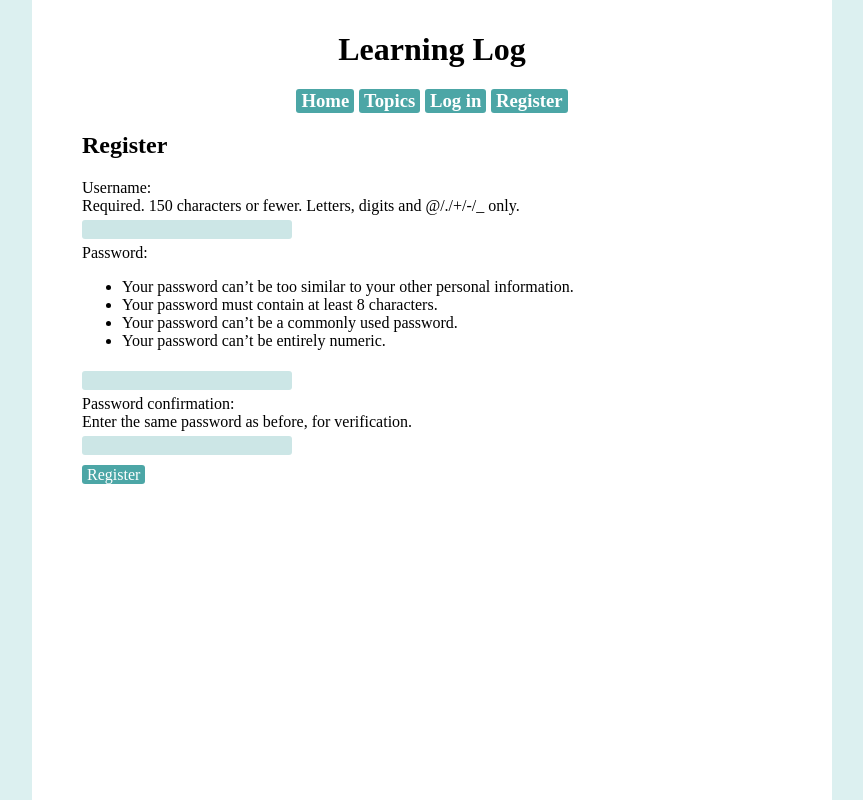
After one commit to m-stein/python_learning_log, a Django app: page /accounts/register in a window 1280 px wide. The commit adds this page. Shown: the whole page, without its empty margins (208-1071 px from the left). Run offline with Django 5.2, Linux system fonts and the light colour scheme.

Commit message:
enable users to register; fix radio button style

```diff
--- /dev/null
+++ b/accounts/forms.py
@@ -0,0 +1,5 @@
+from django.contrib.auth.forms import UserCreationForm
+
+
+class MyUserCreationForm(UserCreationForm):
+    usable_password = None
--- /dev/null
+++ b/accounts/templates/registration/register.html
@@ -0,0 +1,9 @@
+{% extends 'learning_logs/base.html' %}
+{% block content %}
+    <h2>Register</h2>
+    <form action="{% url 'accounts:register' %}" method="post">
+        {% csrf_token %}
+        {{ form.as_div }}
+        <button name="submit">Register</button>
+    </form>
+{% endblock content %}
--- a/accounts/urls.py
+++ b/accounts/urls.py
@@ -1,6 +1,8 @@
 from django.urls import path, include
+from . import views
 
 app_name = 'accounts'
 urlpatterns = [
     path('', include('django.contrib.auth.urls')),
+    path('register', views.register, name='register'),
 ]
--- a/accounts/views.py
+++ b/accounts/views.py
@@ -1,3 +1,18 @@
-from django.shortcuts import render
+from django.contrib.auth import login
+from django.shortcuts import render, redirect
+from .forms import MyUserCreationForm
 
-# Create your views here.
+
+def register(request):
+    # if user data was submitted, process the data and return to other page
+    if request.method == 'POST':
+        form = MyUserCreationForm(data=request.POST)
+        if form.is_valid():
+            new_user = form.save()
+            login(request, new_user)
+            return redirect('learning_logs:index')
+        else:
+            print("Warning: form not valid")
+
+    # else return an empty form for the user to fill in data
+    return render(request, template_name='registration/register.html', context={'form': MyUserCreationForm()})
--- a/learning_logs/templates/learning_logs/base.html
+++ b/learning_logs/templates/learning_logs/base.html
@@ -2,7 +2,7 @@
 <html lang="en">
     <head>
         <style>
-            input, input:focus {
+            input[type="text"], input[type="text"]:focus, input[type="password"], input[type="password"]:focus {
                 outline: none;
                 align-items: normal;
                 border-color: rgba(0, 128, 128, 1);
@@ -144,6 +144,7 @@
                     </form>
                 {% else %}
                     <a href="{% url 'accounts:login' %}">Log in</a>
+                    <a href="{% url 'accounts:register' %}">Register</a>
                 {% endif %}
             </h3>
             {% block content %}{% endblock content %}
--- a/learning_logs/views.py
+++ b/learning_logs/views.py
@@ -25,6 +25,8 @@ def new_topic(request):
         if form.is_valid():
             form.save()
             return redirect('learning_logs:topics')
+        else:
+            print("Warning: form not valid")
 
     # else return an empty form for the user to fill in data
     return render(request, template_name='learning_logs/new_topic.html', context={'form': TopicForm()})
@@ -41,6 +43,8 @@ def new_entry(request, topic_id):
             entry.topic = topic
             entry.save()
             return redirect('learning_logs:topic', topic_id=topic_id)
+        else:
+            print("Warning: form not valid")
 
     # else return an empty form for the user to fill in data
     return render(request, template_name='learning_logs/new_entry.html',
@@ -56,6 +60,8 @@ def edit_entry(request, entry_id):
         if form.is_valid():
             form.save()
             return redirect('learning_logs:topic', topic_id=entry.topic.id)
+        else:
+            print("Warning: form not valid")
 
     # else return an empty form for the user to fill in data
     return render(request, template_name='learning_logs/edit_entry.html',
```
